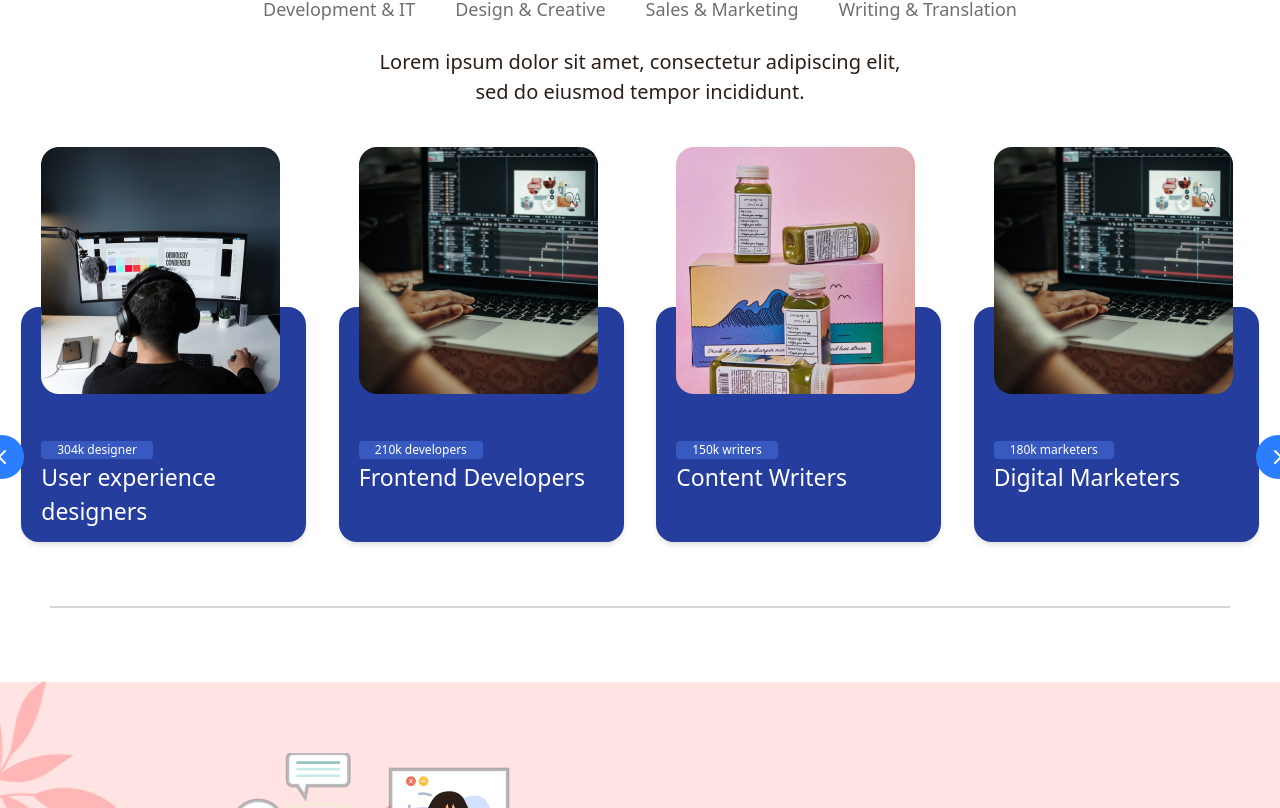
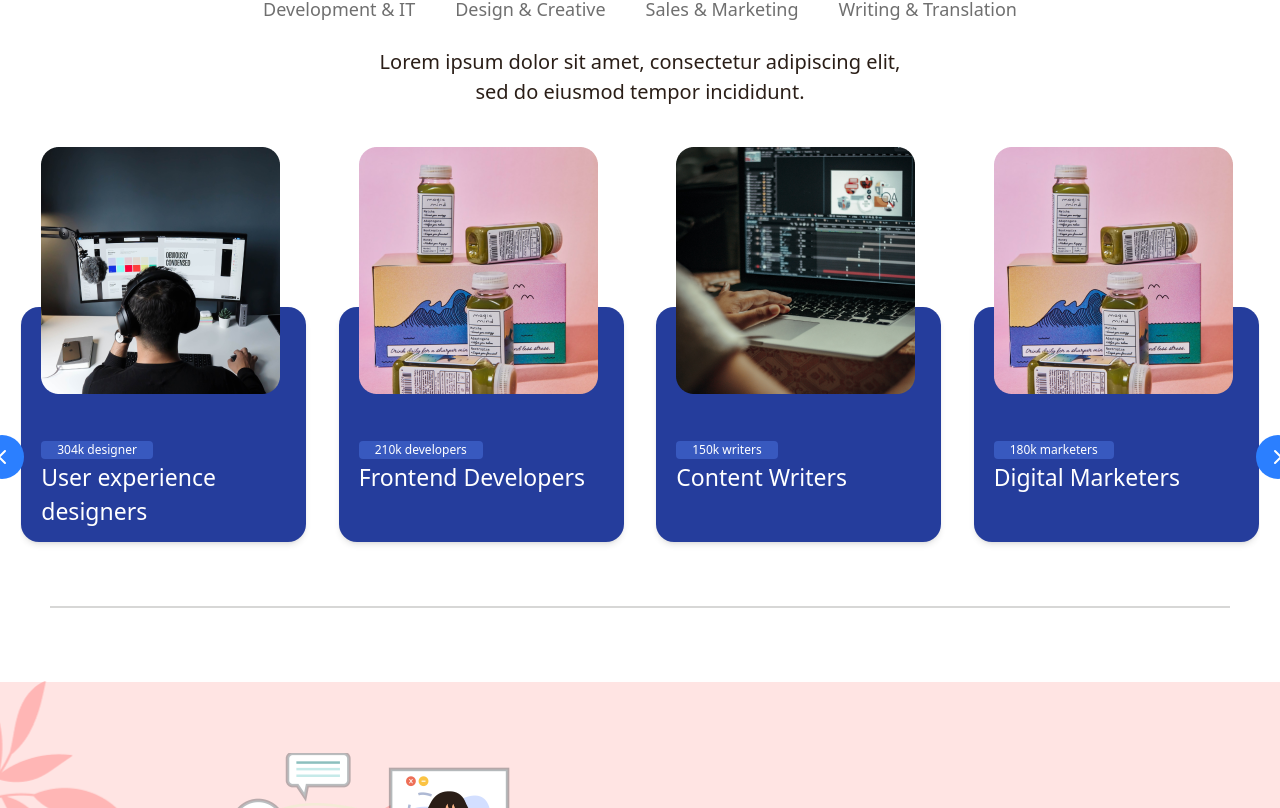
Before and after one commit to BKDR01/frelanser-Versel, a React (Vite) app: page / in a window 1280 px wide. Shown: the part 863-1671 px from the top of the page. Built offline with nearby package versions, Linux system fonts and the light colour scheme.

Commit message:
oktab swiper check

```diff
--- a/src/Components/Top_Skils/TopSkils.jsx
+++ b/src/Components/Top_Skils/TopSkils.jsx
@@ -1,10 +1,9 @@
 import React, { useState } from "react";
 import { FiChevronLeft, FiChevronRight } from "react-icons/fi";
 import { Swiper, SwiperSlide } from "swiper/react";
-import card1 from './../../assets/img/Rectangle 28.png';
-import card4 from './../../assets/img/Rectangle 32.png';
-import card3 from './../../assets/img/Rectangle 34.png';
-
+import card1 from "./../../assets/img/Rectangle 28.png";
+import card3 from "./../../assets/img/Rectangle 32.png";
+import card4 from "./../../assets/img/Rectangle 34.png";
 import { Navigation } from "swiper/modules";
 import "swiper/css";
 import "swiper/css/navigation";
@@ -27,37 +26,77 @@ function TopSkils() {
     "Writing & Translation",
   ];
 
+  // filter qilingan kartalar
+  const filteredCards = cards.filter((card) => !active || card.category === active);
+
   return (
     <div className="max-w-[1240px] mx-auto pt-[80px]">
-      <h1 className="text-[24px] sm:text-[32px] md:text-[38px] lg:text-[43px] font-bold text-center">Top skills categories</h1>
+      <h1 className="text-[24px] sm:text-[32px] md:text-[38px] lg:text-[43px] font-bold text-center">
+        Top skills categories
+      </h1>
+
+      {/* Tabs */}
       <div className="mt-6">
+        {/* mobile */}
         <div className="flex sm:hidden overflow-x-auto whitespace-nowrap px-2 scrollbar-hide">
           {tabs.map((tab) => (
-            <button key={tab} onClick={() => setActive(tab)} className="inline-block relative pb-2 group mr-6 last:mr-0 flex-shrink-0">
-              <span className={`transition-colors duration-300 ${active === tab ? "text-[#D22F26]" : "text-[#6F6F6F] group-hover:text-[#D22F26]"}`}>
+            <button
+              key={tab}
+              onClick={() => setActive(tab)}
+              className="inline-block relative pb-2 group mr-6 last:mr-0 flex-shrink-0"
+            >
+              <span
+                className={`transition-colors duration-300 ${active === tab
+                  ? "text-[#D22F26]"
+                  : "text-[#6F6F6F] group-hover:text-[#D22F26]"
+                  }`}
+              >
                 {tab}
               </span>
-              <span className={`absolute left-0 right-0 -bottom-[1px] h-[2px] transition-all duration-300 ${active === tab ? "bg-[#D22F26]" : "bg-transparent group-hover:bg-[#D22F26]"}`}></span>
+              <span
+                className={`absolute left-0 right-0 -bottom-[1px] h-[2px] transition-all duration-300 ${active === tab
+                  ? "bg-[#D22F26]"
+                  : "bg-transparent group-hover:bg-[#D22F26]"
+                  }`}
+              ></span>
             </button>
           ))}
         </div>
+
+        {/* desktop */}
         <div className="hidden sm:flex justify-center gap-6 md:gap-10 text-[14px] sm:text-[16px] md:text-[18px] font-medium">
           {tabs.map((tab) => (
-            <button key={tab} onClick={() => setActive(tab)} className="relative pb-2 group">
-              <span className={`transition-colors duration-300 ${active === tab ? "text-[#D22F26]" : "text-[#6F6F6F] group-hover:text-[#D22F26]"}`}>
+            <button
+              key={tab}
+              onClick={() => setActive(tab)}
+              className="relative pb-2 group"
+            >
+              <span
+                className={`transition-colors duration-300 ${active === tab
+                  ? "text-[#D22F26]"
+                  : "text-[#6F6F6F] group-hover:text-[#D22F26]"
+                  }`}
+              >
                 {tab}
               </span>
-              <span className={`absolute left-0 right-0 -bottom-[1px] h-[2px] transition-all duration-300 ${active === tab ? "bg-[#D22F26]" : "bg-transparent group-hover:bg-[#D22F26]"}`}></span>
+              <span
+                className={`absolute left-0 right-0 -bottom-[1px] h-[2px] transition-all duration-300 ${active === tab
+                  ? "bg-[#D22F26]"
+                  : "bg-transparent group-hover:bg-[#D22F26]"
+                  }`}
+              ></span>
             </button>
           ))}
         </div>
       </div>
 
+      {/* Description */}
       <p className="text-[14px] sm:text-[16px] md:text-[18px] lg:text-[20px] max-w-[535px] mx-auto text-center text-[#2A1E17] mt-2 sm:mt-3 md:mt-4">
         Lorem ipsum dolor sit amet, consectetur adipiscing elit, sed do eiusmod
         tempor incididunt.
       </p>
 
+      {/* Swiper */}
       <div className="mt-[61px] relative">
         <Swiper
           modules={[Navigation]}
@@ -75,12 +114,14 @@ function TopSkils() {
           }}
           className="mt-[200px]"
         >
-          {cards
-            .filter((card) => !active || card.category === active)
-            .map((card, index) => (
+          {filteredCards.map((card, index) => (
             <SwiperSlide key={index}>
               <div className="relative bg-[#253D9C] w-[285px] h-[235px] rounded-[18px] p-5 cursor-pointer shadow-md pt-[129px] mx-auto">
-                  <img src={card.img} alt="" className="transition-transform duration-300 hover:-translate-y-2 absolute top-[-160px]" />
+                <img
+                  src={card.img}
+                  alt=""
+                  className="transition-transform duration-300 hover:-translate-y-2 absolute top-[-160px]"
+                />
                 <button className="text-[12px] text-white bg-[#3859BF] px-4 rounded-[4px]">
                   {card.button}
                 </button>
@@ -88,20 +129,26 @@ function TopSkils() {
               </div>
             </SwiperSlide>
           ))}
+        </Swiper>
 
-        </Swiper>
         <hr className="w-auto mx-[30px] border-[#D7D7D6] mt-[64px] mb-[50px] border-[1px]" />
 
+        {/* Navigation buttons faqat filteredCards > 4 bo‘lsa */}
+        {filteredCards.length > 4 && (
+          <div>
             <div className="absolute top-1/2 -translate-y-1/2 left-2 sm:left-2 md:left-2 lg:-left-6 xl:-left-10 z-10">
-          <div className="w-[36px] h-[36px] md:w-[44px] md:h-[44px] flex items-center justify-center rounded-full bg-blue-500 cursor-pointer custom-next">
+              <div className="w-[36px] h-[36px] md:w-[44px] md:h-[44px] flex items-center justify-center rounded-full bg-blue-500 cursor-pointer custom-prev">
                 <FiChevronLeft className="text-white text-[20px] md:text-[24px]" />
               </div>
             </div>
+
             <div className="absolute top-1/2 -translate-y-1/2 right-2 sm:right-2 md:right-2 lg:-right-6 xl:-right-10 z-10">
-          <div className="w-[36px] h-[36px] md:w-[44px] md:h-[44px] flex items-center justify-center rounded-full bg-blue-500 cursor-pointer custom-prev">
+              <div className="w-[36px] h-[36px] md:w-[44px] md:h-[44px] flex items-center justify-center rounded-full bg-blue-500 cursor-pointer custom-next">
                 <FiChevronRight className="text-white text-[20px] md:text-[24px]" />
               </div>
             </div>
+          </div>
+        )}
       </div>
     </div>
   );
```
Lines whose indentation alone changed are shown as unchanged.
